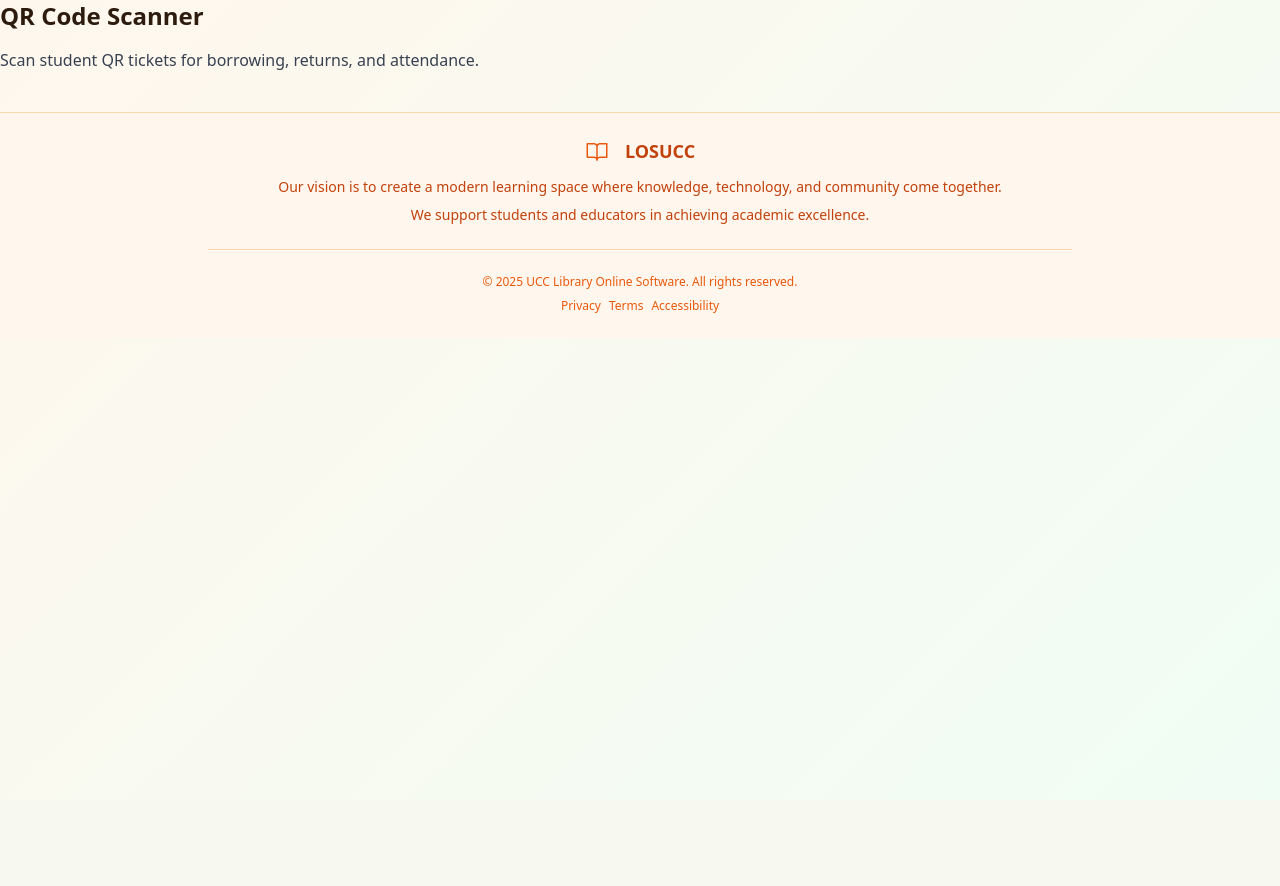
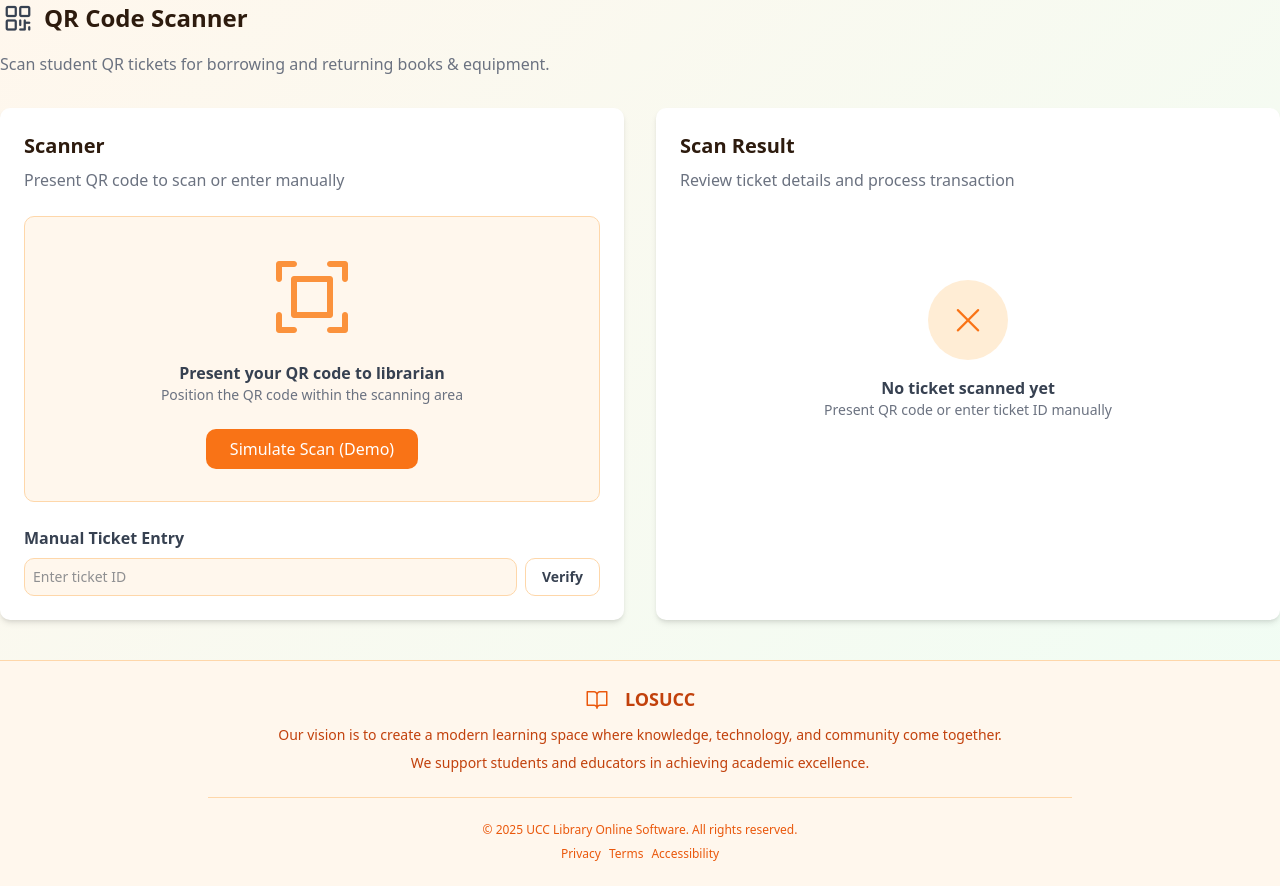
Before and after one commit to sis0n/LibSys, a PHP site: template src/Views/Librarian/qrScanner.php in a window 1280 px wide. Before the commit the page ends 313 px from the top, so only its background shows below. Run offline with PHP 8.4, Linux system fonts and the light colour scheme; the template is opened without the code that fills it, so the values that code supplies are empty; style sheets or scripts are compiled from the project's sources; some libraries are stand-ins or nearby versions.

Commit message:
chore: scanner and scan result card in qrscanner

```diff
--- a/src/Views/Librarian/qrScanner.php
+++ b/src/Views/Librarian/qrScanner.php
@@ -1,2 +1,54 @@
-<h2 class="text-2xl font-bold mb-4">QR Code Scanner</h2>
-<p class="text-gray-700">Scan student QR tickets for borrowing, returns, and attendance.</p>
+<div class="flex items-center mb-4">
+    <i class="ph ph-qr-code text-4xl text-gray-700 mr-2"></i>
+    <h1 class="text-2xl font-bold">QR Code Scanner</h1>
+</div>
+<p class="mb-8 text-gray-500">Scan student QR tickets for borrowing and returning books & equipment.</p>
+
+<div class="grid grid-cols-1 md:grid-cols-2 gap-8">
+
+    <!-- Left Column: Scanner -->
+    <div class="bg-white p-6 rounded-lg shadow-md">
+        <h2 class="text-xl font-semibold mb-2">Scanner</h2>
+        <p class="text-gray-500 mb-6">Present QR code to scan or enter manually</p>
+
+        <div class="bg-orange-50 border border-orange-200 rounded-lg text-center p-8 mb-6">
+            <div class="flex justify-center items-center mb-4">
+                <i class="ph ph-scan text-8xl text-orange-400"></i>
+            </div>
+            <p class="font-semibold text-gray-700">Present your QR code to librarian</p>
+            <p class="text-sm text-gray-500">Position the QR code within the scanning area</p>
+            <!-- Remove mo to wyn pang simulate lang ulet -->
+            <button class="mt-6 bg-orange-500 text-white py-2 px-6 rounded-lg hover:bg-orange-600 transition">
+                Simulate Scan (Demo)
+            </button>
+        </div>
+
+        <div>
+            <h3 class="font-semibold text-gray-700 mb-2">Manual Ticket Entry</h3>
+            <div class="flex gap-2">
+                <input type="text" placeholder="Enter ticket ID"
+                    class="flex-grow p-2 bg-orange-50 border border-orange-200 rounded-lg text-sm">
+                <button
+                    class="bg-white border rounded-lg border-orange-200 px-4 py-2 text-gray-700 font-semibold text-sm hover:bg-orange-400 hover:text-white transition">
+                    Verify
+                </button>
+            </div>
+        </div>
+    </div>
+
+    <!-- Right Column: Scan Result -->
+    <div class="bg-white p-6 rounded-lg shadow-md">
+        <h2 class="text-xl font-semibold mb-2">Scan Result</h2>
+        <p class="text-gray-500 mb-6">Review ticket details and process transaction</p>
+
+        <div class="text-center py-16">
+            <div class="flex justify-center items-center mb-4">
+                <div class="bg-orange-100 rounded-full w-20 h-20 flex items-center justify-center">
+                    <i class="ph ph-x text-4xl text-orange-500"></i>
+                </div>
+            </div>
+            <p class="font-semibold text-gray-700">No ticket scanned yet</p>
+            <p class="text-sm text-gray-500">Present QR code or enter ticket ID manually</p>
+        </div>
+    </div>
+</div>
```
